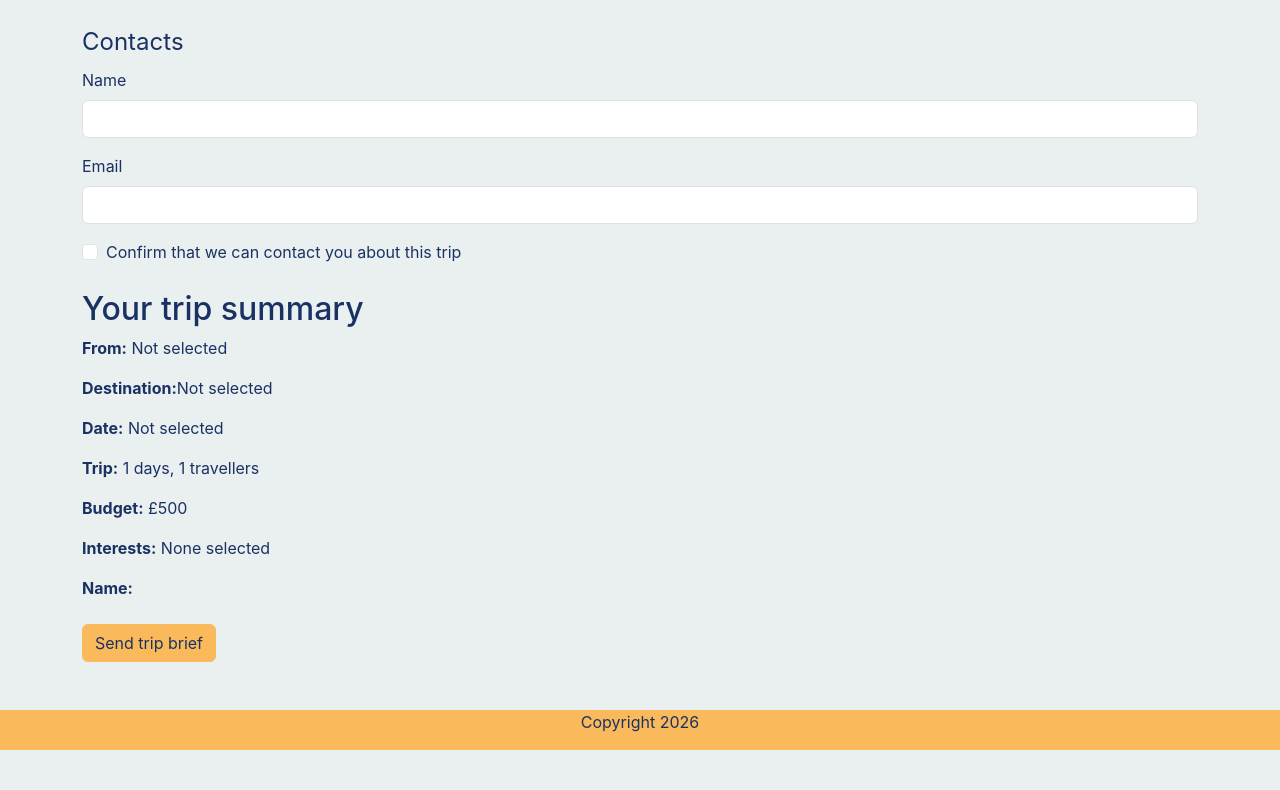
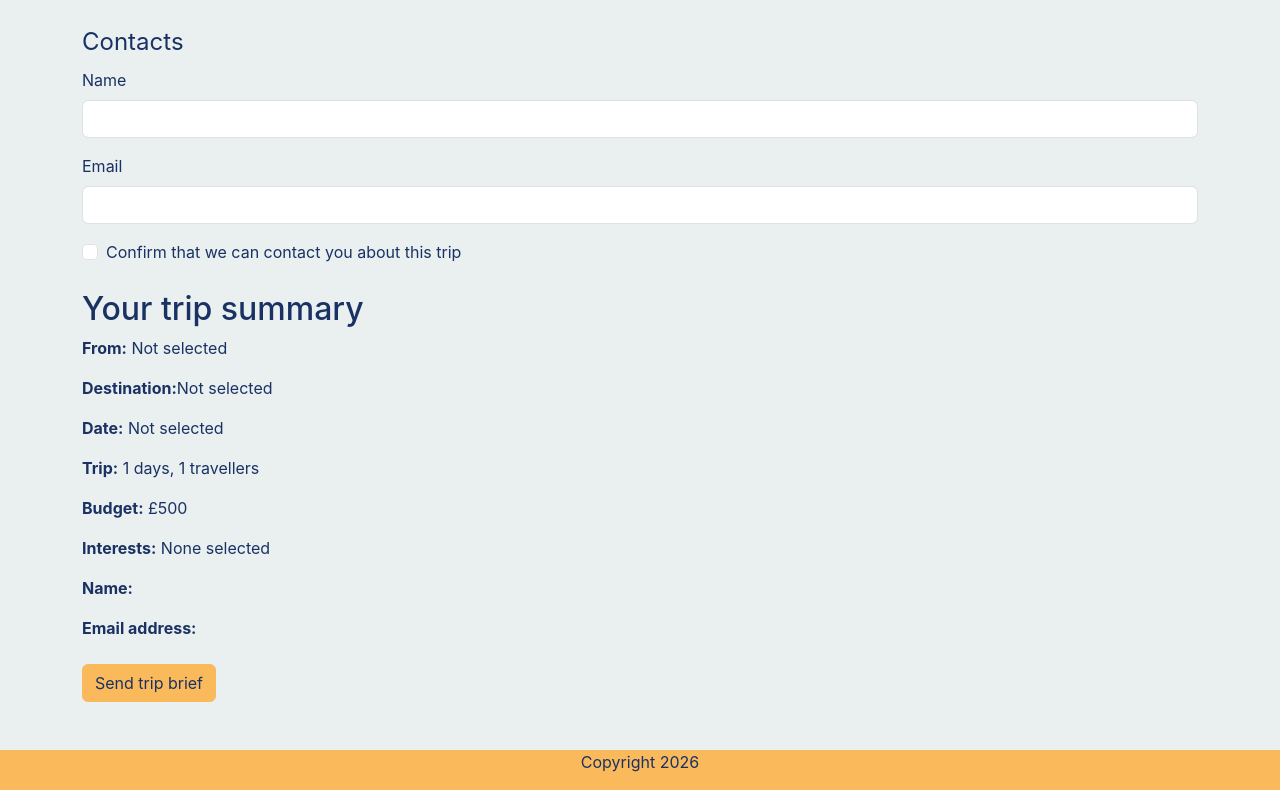
Before and after one commit to Serena293/destination-explorer, a React (Vite) app: page /bespoke in a window 1280 px wide. Shown: the part 1595-2385 px from the top of the page. Before the commit the page ends 2345 px from the top, so only its background shows below. Built offline with nearby package versions, Linux system fonts and the light colour scheme.

Commit message:
Complete bespoke trip planning experience

```diff
--- a/src/components/TripPreferencesForm.jsx
+++ b/src/components/TripPreferencesForm.jsx
@@ -457,6 +457,8 @@ const TripPreferencesForm = ({
             <strong>Name:</strong>
             {name}
           </p>
+          <p><strong>Email address:</strong>
+          {email}</p>
         </section>
 
         <button
```
